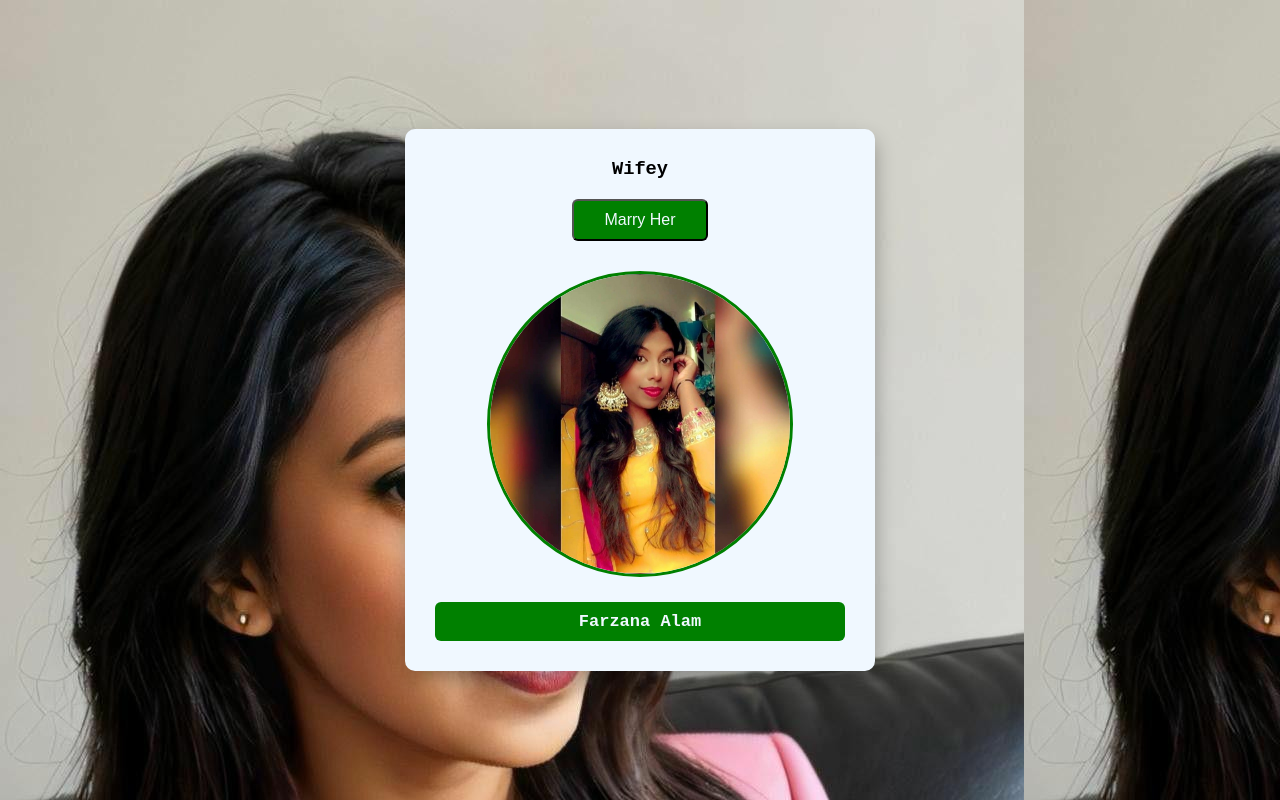
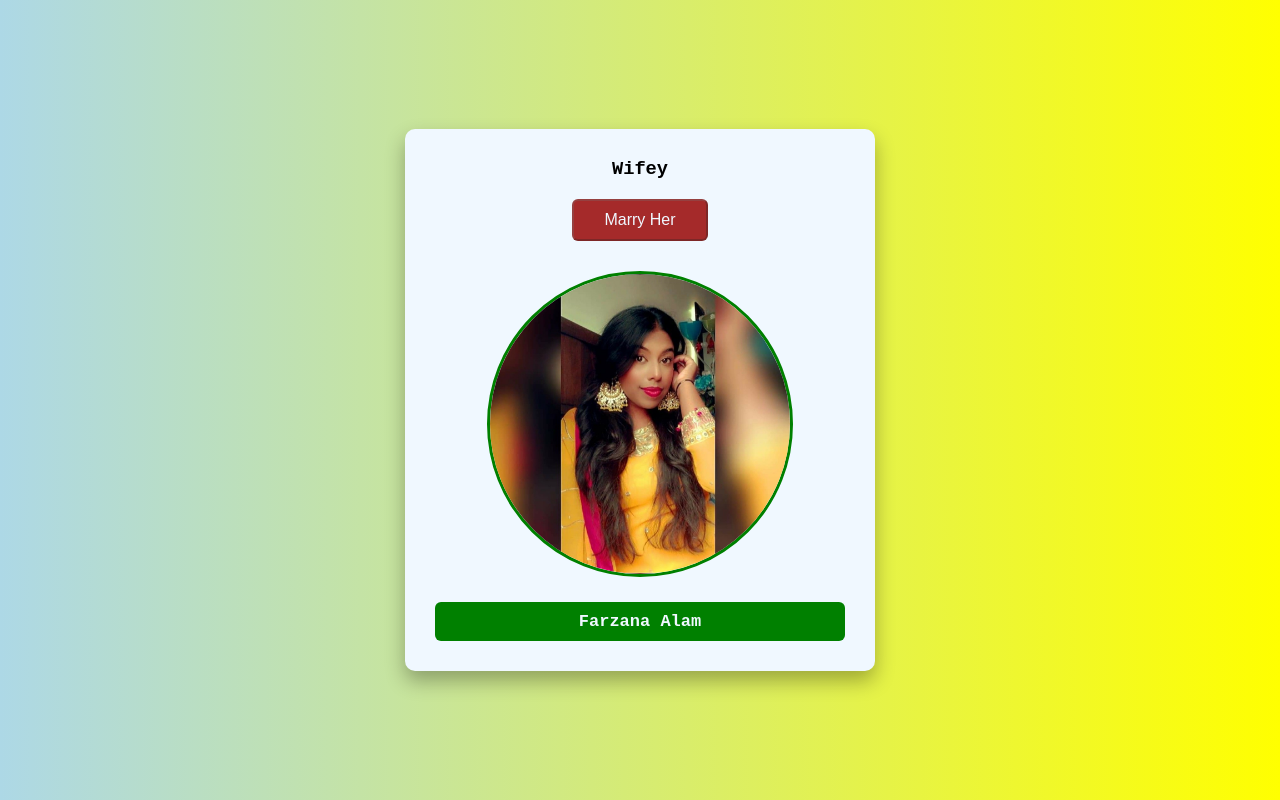
Before and after one commit to crowguy424/Gen, a plain HTML site: page index.html in a window 1280 px wide. Both pictures are taken after a click on the button "Press". Drawn offline with Linux system fonts and the light colour scheme.

Commit message:
More codes

```diff
--- a/index.html
+++ b/index.html
@@ -5,7 +5,7 @@
     <meta name="viewport" content="width=device-width, initial-scale=1.0">
     <link rel="stylesheet" href="style.css">
     <link rel="icon" href="images.png">
-    <title>Generator</title>
+    <title>Wifey</title>
 </head>
 <body>
 
@@ -13,7 +13,7 @@
         <h3>Wifey</h3>
         <button class="btn" id="btn">Press</button>
         <div class="anime-container">
-            <img id="imageName" class="anime-img" src="r1.jpeg"/>
+            <img class="anime-img" src="r1.jpeg"/>
             <h3 class="anime-name">Names</h3>
         </div>
     </div>
--- a/script.js
+++ b/script.js
@@ -19,10 +19,7 @@ btnEl.addEventListener("click", async function(){
 })
 */
 
-
-btnEl.addEventListener(
-    "click",
-    function(){
+function gen(){
     try{
 
 
@@ -31,10 +28,11 @@ btnEl.addEventListener(
         var randomIndex = Math.floor(Math.random() * images.length);
         var selectedImage = images[randomIndex];
 
-            document.body.style.backgroundImage = "url('" + selectedImage.url + "')";
+        document.body.style.animeImgEl = "url('" + selectedImage.url + "')";
         animeNameEl.textContent = selectedImage.name;
-            btnEl.disabled = false;
         btnEl.innerText = "Marry Her";
+        btnEl.disabled = true;
+
         animeContainerEl.style.display = "block";
 
 
@@ -42,6 +40,11 @@ btnEl.addEventListener(
         console.log(error);
     }
 }
+
+
+btnEl.addEventListener(
+    "click",
+     gen
 );
 //init call
 //generate();
```
Lines whose indentation alone changed are shown as unchanged.
